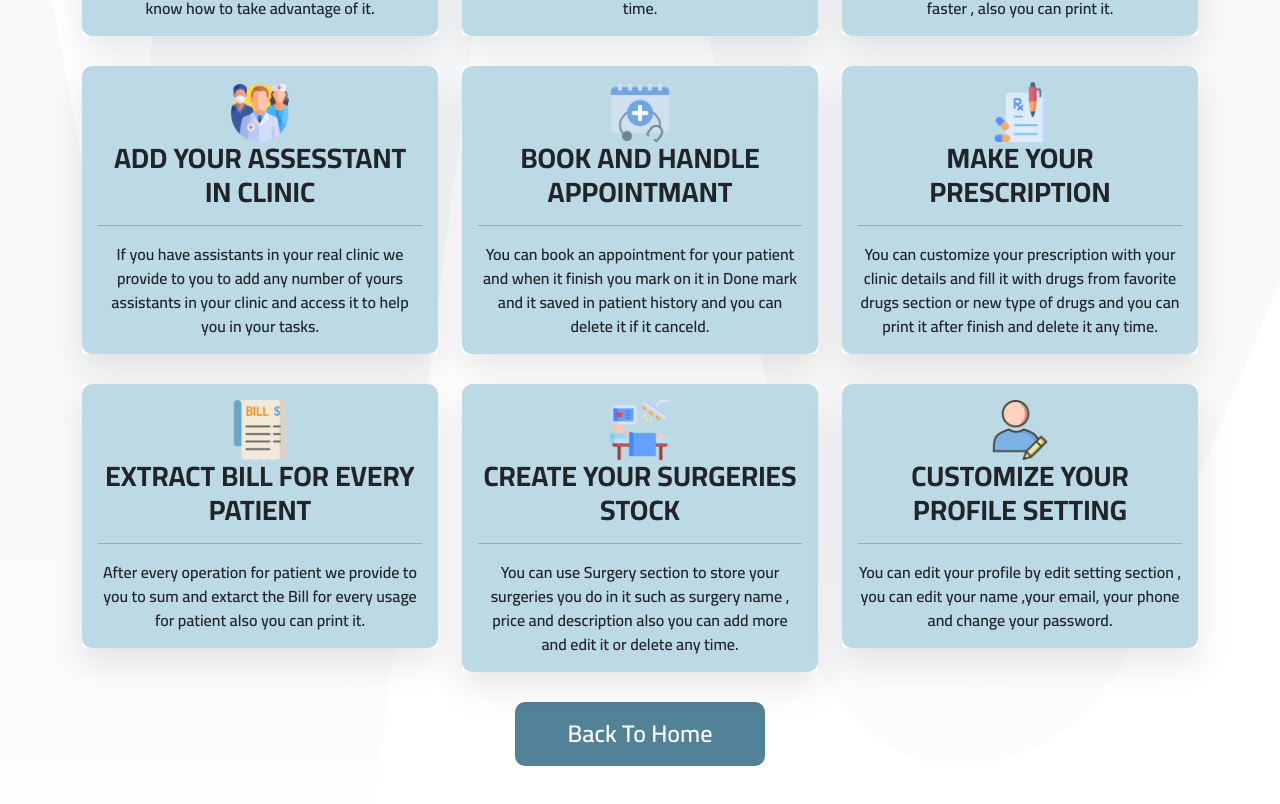
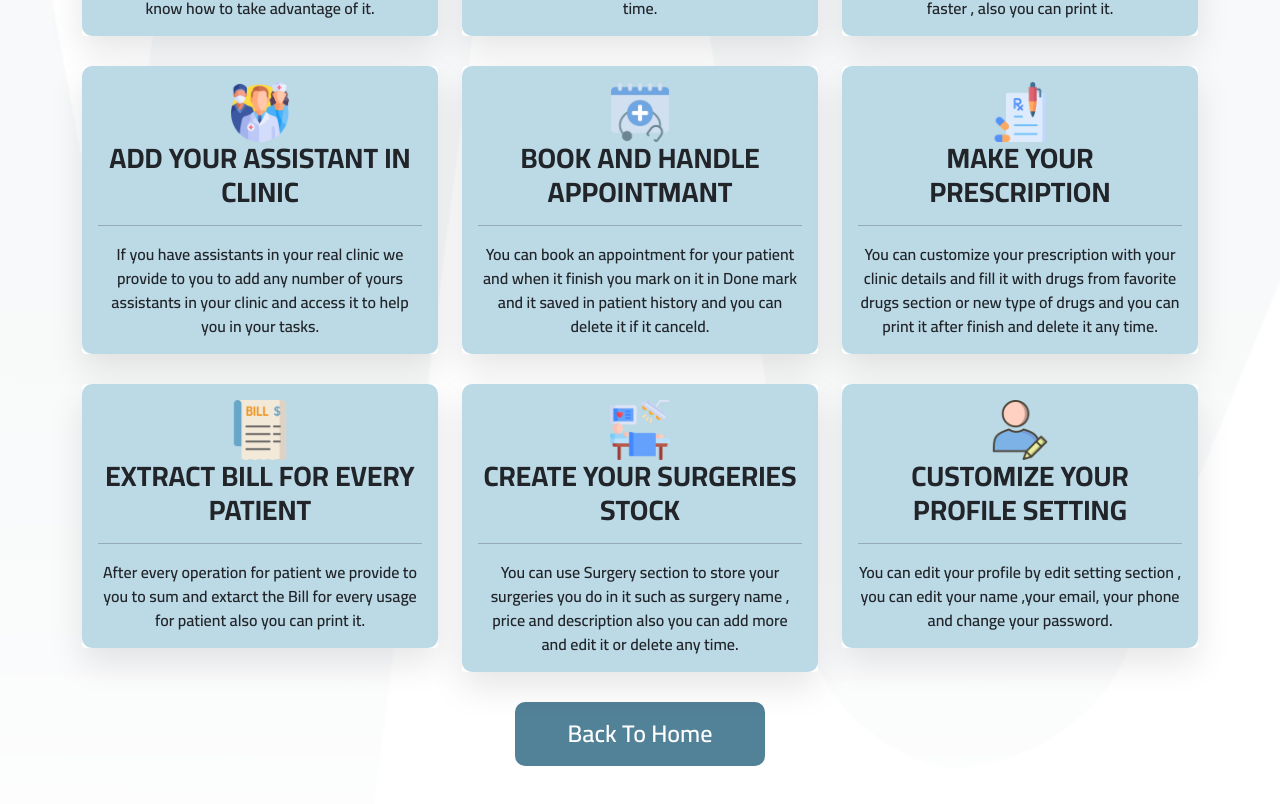
Before and after one commit to a-hassanein/Clinic-System, a React (Create React App) app: page /moreservices in a window 1280 px wide. Shown: the part 970-1774 px from the top of the page. Built offline with nearby package versions, Linux system fonts and the light colour scheme.

Commit message:
last edit in services

```diff
--- a/src/Pages/Moreservices.js
+++ b/src/Pages/Moreservices.js
@@ -109,7 +109,7 @@ function Moreservices() {
                   <div className="card-body" id="card_services">
                     <img style={{ "height": "60px", "width": "60px" }} src={require("../Images/medical-team.png")} className="card-img-top" alt="..." />
 
-                    <h3 className="card-title text-center" > ADD YOUR ASSESSTANT IN CLINIC</h3>
+                    <h3 className="card-title text-center" > ADD YOUR ASSISTANT IN CLINIC</h3>
                     <hr />
                     <p className="card-text text-center">If you have assistants in your real clinic we provide to you to add any number of yours assistants in your clinic and access it to help you in your tasks. </p>
                   </div>
```
